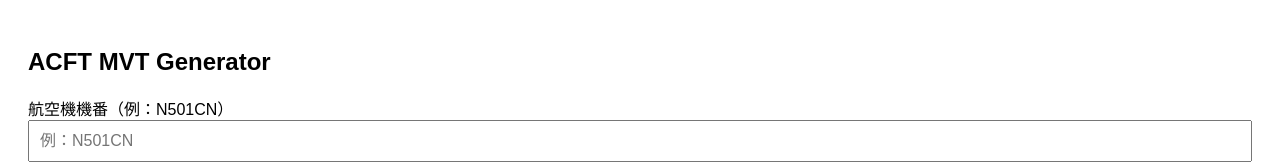
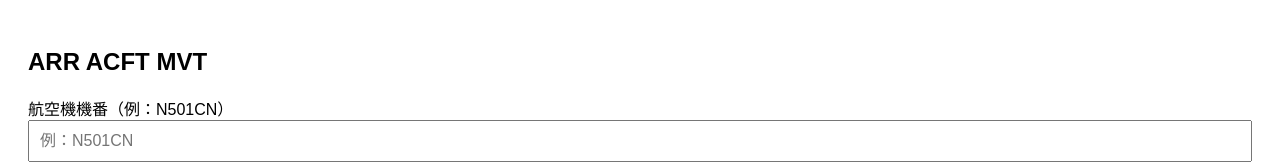
Before and after one commit to KoniSakura/ARR-time-app, a plain HTML site: page index.html in a window 1280 px wide. Shown: the top 164 px of the page. Drawn offline with Linux system fonts and the light colour scheme.

Commit message:
Change header from 'ACFT MVT Generator' to 'ARR ACFT MVT'

```diff
--- a/index.html
+++ b/index.html
@@ -13,7 +13,7 @@
 </style>
 </head>
 <body>
-  <h2>ACFT MVT Generator</h2>
+  <h2>ARR ACFT MVT</h2>
 
   <label>航空機機番（例：N501CN）</label>
   <input type="text" id="reg" placeholder="例：N501CN">
```
